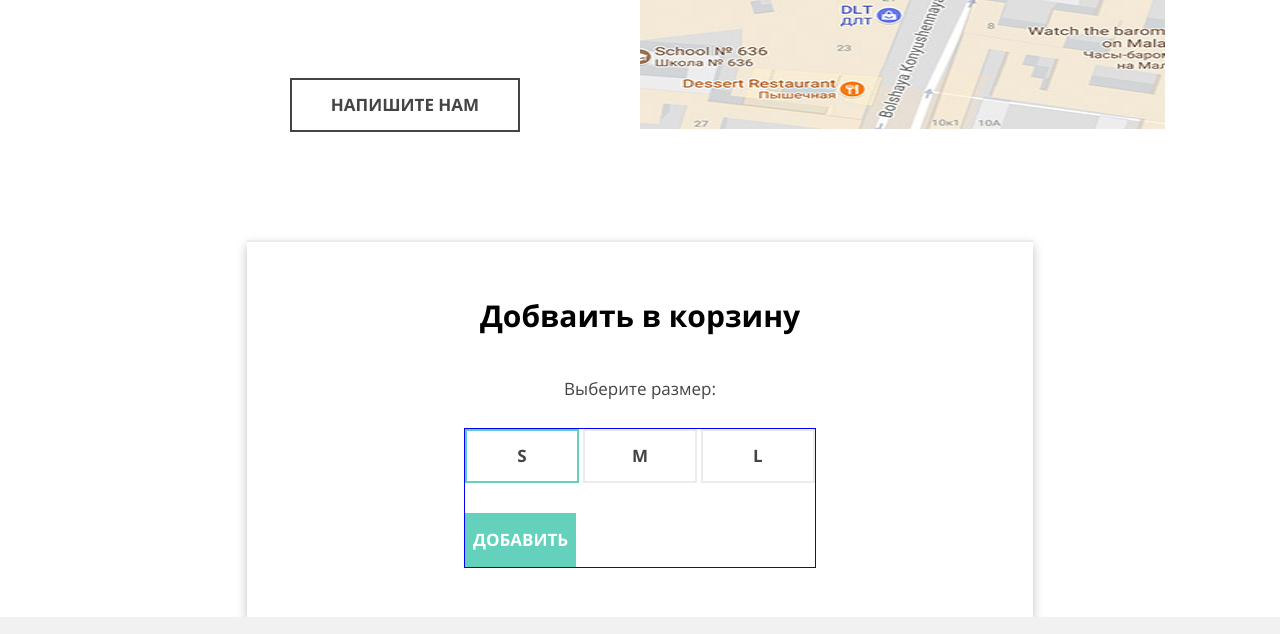
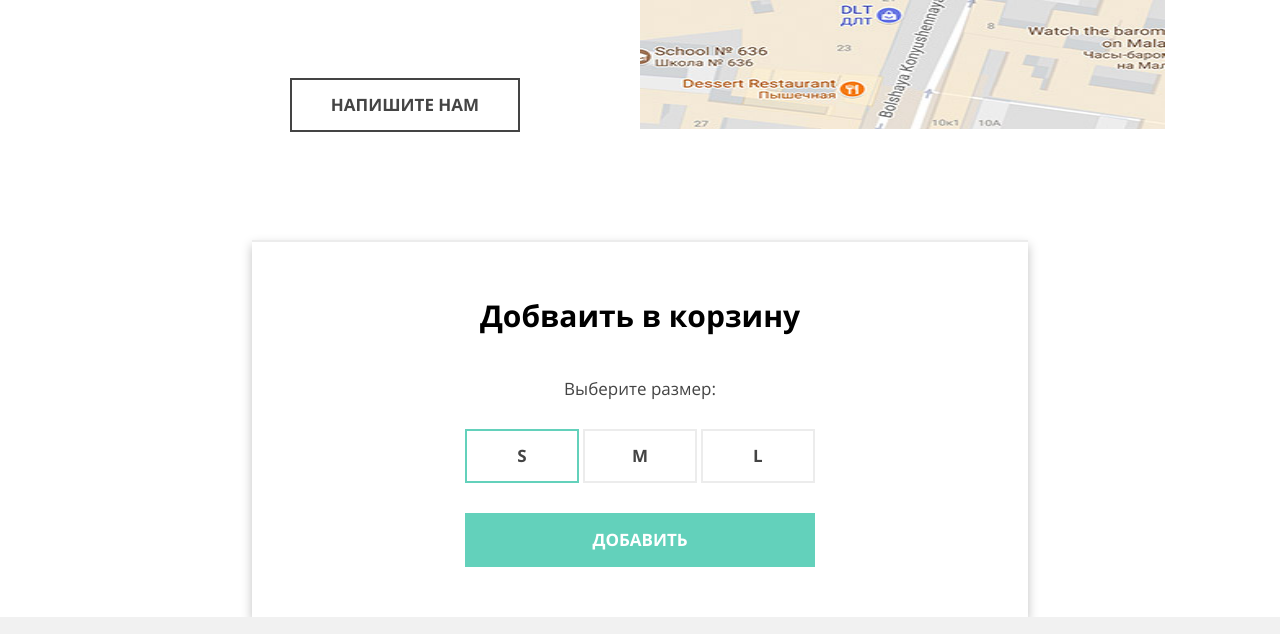
Before and after one commit to galtranspb/566939-mishka, a website: page source/index.html in a window 1280 px wide. Shown: the part 2873-3507 px from the top of the page. Drawn offline with nearby package versions, Linux system fonts and the light colour scheme; files that its build step writes are made by us from their sources.

Commit message:
Fix: layout modal-section

```diff
--- a/source/sass/blocks/modal.scss
+++ b/source/sass/blocks/modal.scss
@@ -1,23 +1,19 @@
 .modal {
+  @include container;
   display: flex;
   flex-direction: column;
   align-items: center;
-  width: 260px;
-  margin: 0 auto;
   padding-top: 35px;
-  padding-right: 30px;
   padding-bottom: 40px;
-  padding-left: 30px;
   border-top: 2px solid $bc-gray;
   box-shadow: 0 5px 10px 0 rgba(0, 0, 0, 0.25);
 }
 
 .modal__title {
+  @include opensansbold(25px, 30px);
   width: 145px;
   margin: 0;
   margin-bottom: 20px;
-
-  @include opensansbold(25px, 30px);
   color: $text-title;
 }
 
@@ -28,18 +24,13 @@
   color: $text-primary;
 }
 
-.modal__form {
-  outline: 1px solid blue;
-}
-
 .modal__label {
+  @include opensansbold(17px, 16px);
   display: inline-block;
   width: 80px;
   margin-bottom: 30px;
   padding-top: 17px;
   padding-bottom: 17px;
-
-  @include opensansbold(17px, 16px);
   vertical-align: middle;
   text-align: center;
   color: $text-primary;
@@ -57,13 +48,15 @@
   }
 }
 
+.modal__button {
+  width: 100%;
+}
+
 @media (min-width: $tablet-width) {
   .modal {
-    width: 566px;
+    @include container(556px, 110px);
     padding-top: 45px;
-    padding-right: 110px;
     padding-bottom: 50px;
-    padding-left: 110px;
   }
 
   .modal__title {
```
